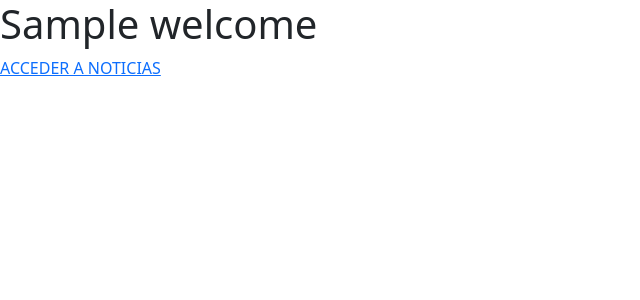
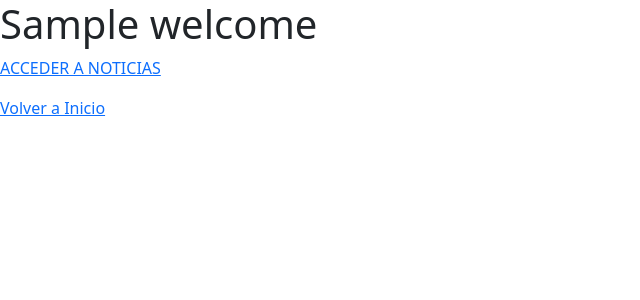
Before and after one commit to CarlosFerrer07/2DAW24-EQUIPO2, a Symfony app: template my-project/templates/index.html.twig in a window 1280 px wide. Shown: the top 300 px of the page, without its empty margins (0-640 px from the left). Run offline with Twig, Linux system fonts and the light colour scheme; the template is opened without the code that fills it: most values are stand-ins (such as "Sample title", 1, 10 or a date in 2020); some libraries are stand-ins or nearby versions.

Commit message:
funcionando

```diff
--- a/my-project/templates/index.html.twig
+++ b/my-project/templates/index.html.twig
@@ -6,6 +6,7 @@
                 <h1>{{ welcome }}</h1>
 
                 <p><a href="{{ path('app_news') }}">ACCEDER A NOTICIAS</a></p>
+                <p><a href="http://localhost:4200/inicio">Volver a Inicio</a></p>
 
 
 {% endblock %}
```
